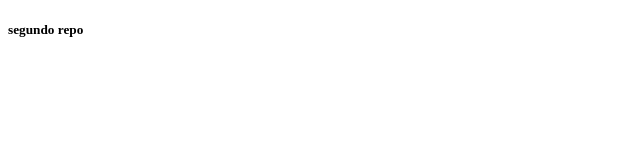
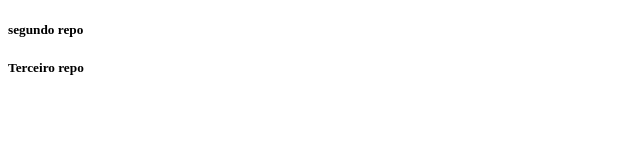
Before and after one commit to diegoamaral86/segundo-repo, a plain HTML site: page index.html in a window 1280 px wide. Shown: the full height of the page, 0-640 px from the left. Drawn offline with Linux system fonts and the light colour scheme.

Commit message:
terceiro commit

```diff
--- a/index.html
+++ b/index.html
@@ -8,5 +8,6 @@
 </head>
 <body>
     <h5>segundo repo</h5>
+    <h5>Terceiro repo</h5>
 </body>
 </html>
```
Also changed, not shown: 1 other file.
